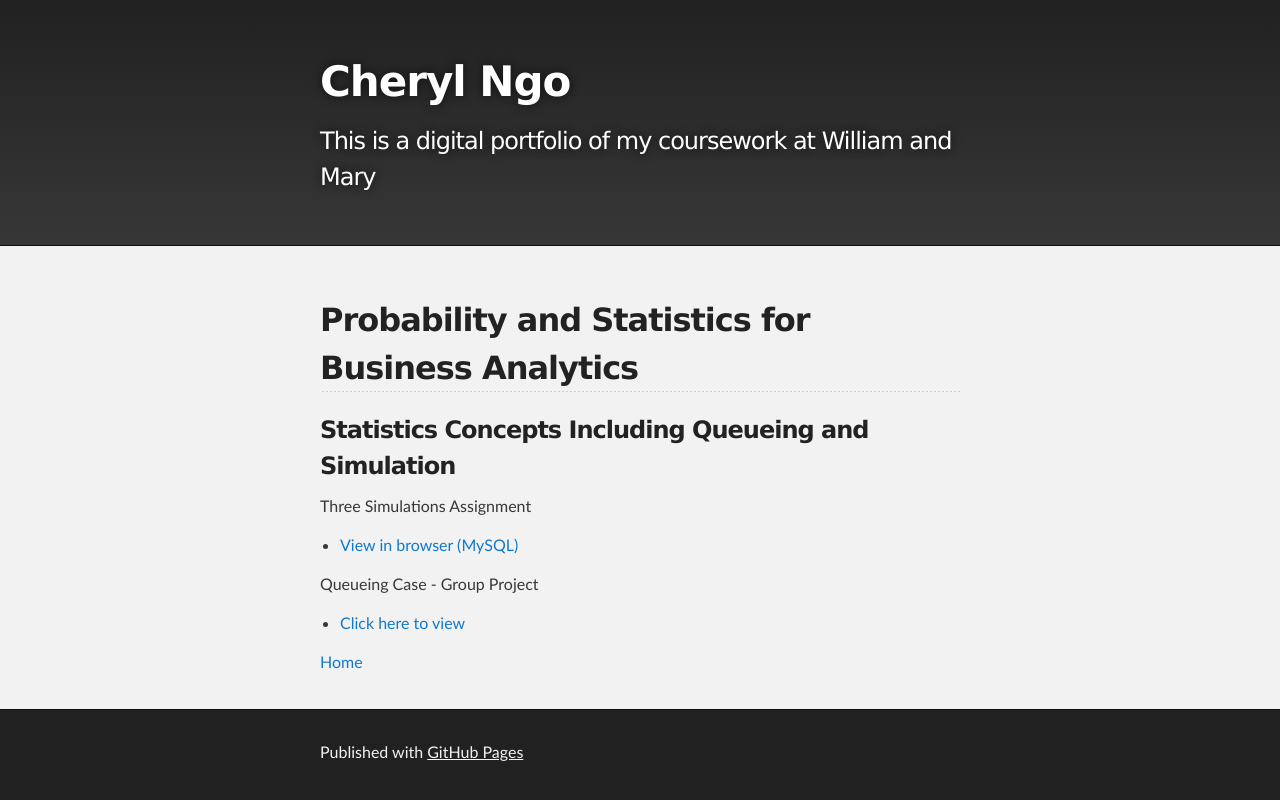
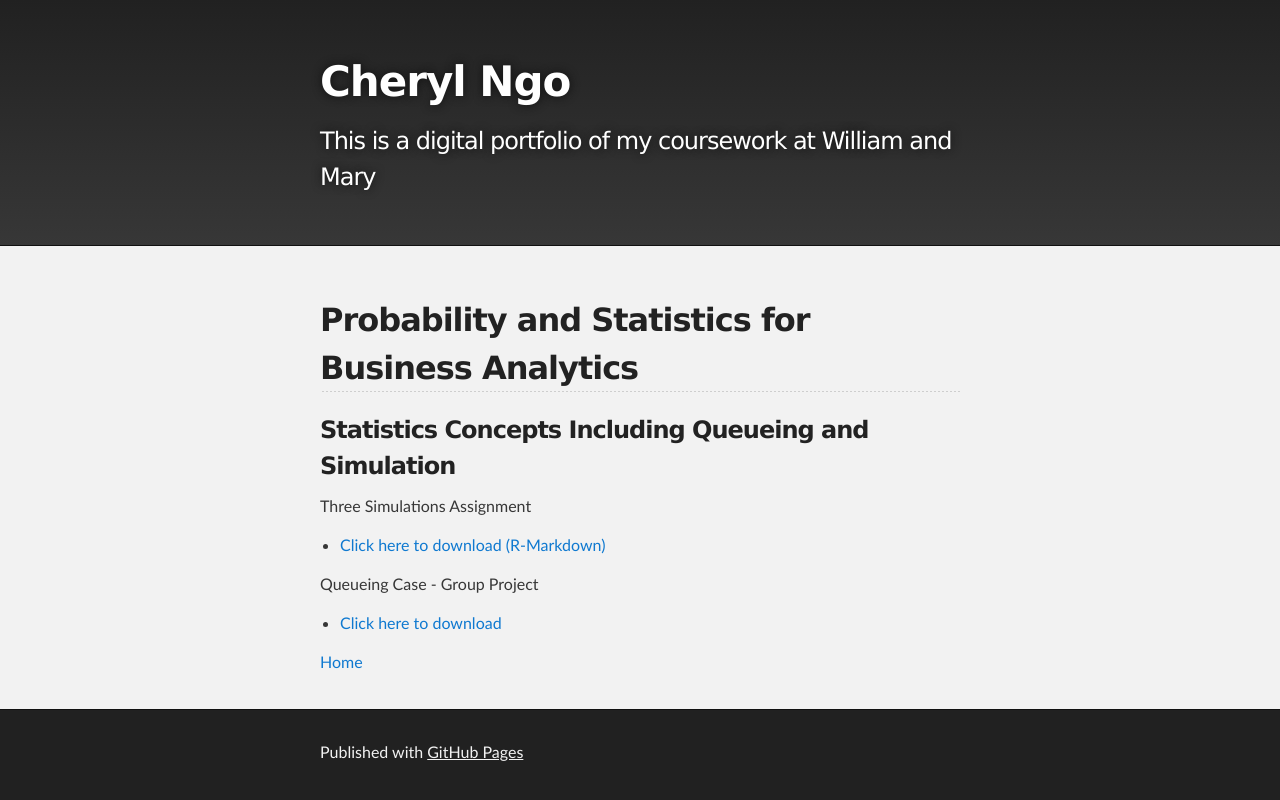
Before and after one commit to Cherylngo/cherylngo.github.io, a Jekyll site: the page built from PSBA/index.md, in a window 1280 px wide. Shown: the top 800 px of the page. Built offline with Jekyll 4.4.1, drawn with Linux system fonts in a browser that asks for light colours; our own code applies the rules of GitHub Pages for plain Markdown files.

Commit message:
Update index.md

```diff
--- a/PSBA/index.md
+++ b/PSBA/index.md
@@ -7,9 +7,9 @@ description: Summer 2019
 ### Statistics Concepts Including Queueing and Simulation
 
 Three Simulations Assignment
-- [View in browser (MySQL)](BankingQueries.sql)
+- [Click here to download (R-Markdown)](ThreeSimulationsAssignment.Rmd)
 
 Queueing Case - Group Project
-- [Click here to view](DBMVFinalGroupProject.twbx)
+- [Click here to download](QueueingCaseFinalAssignment.pdf)
 
 [Home](https://cherylngo.github.io/)
```
